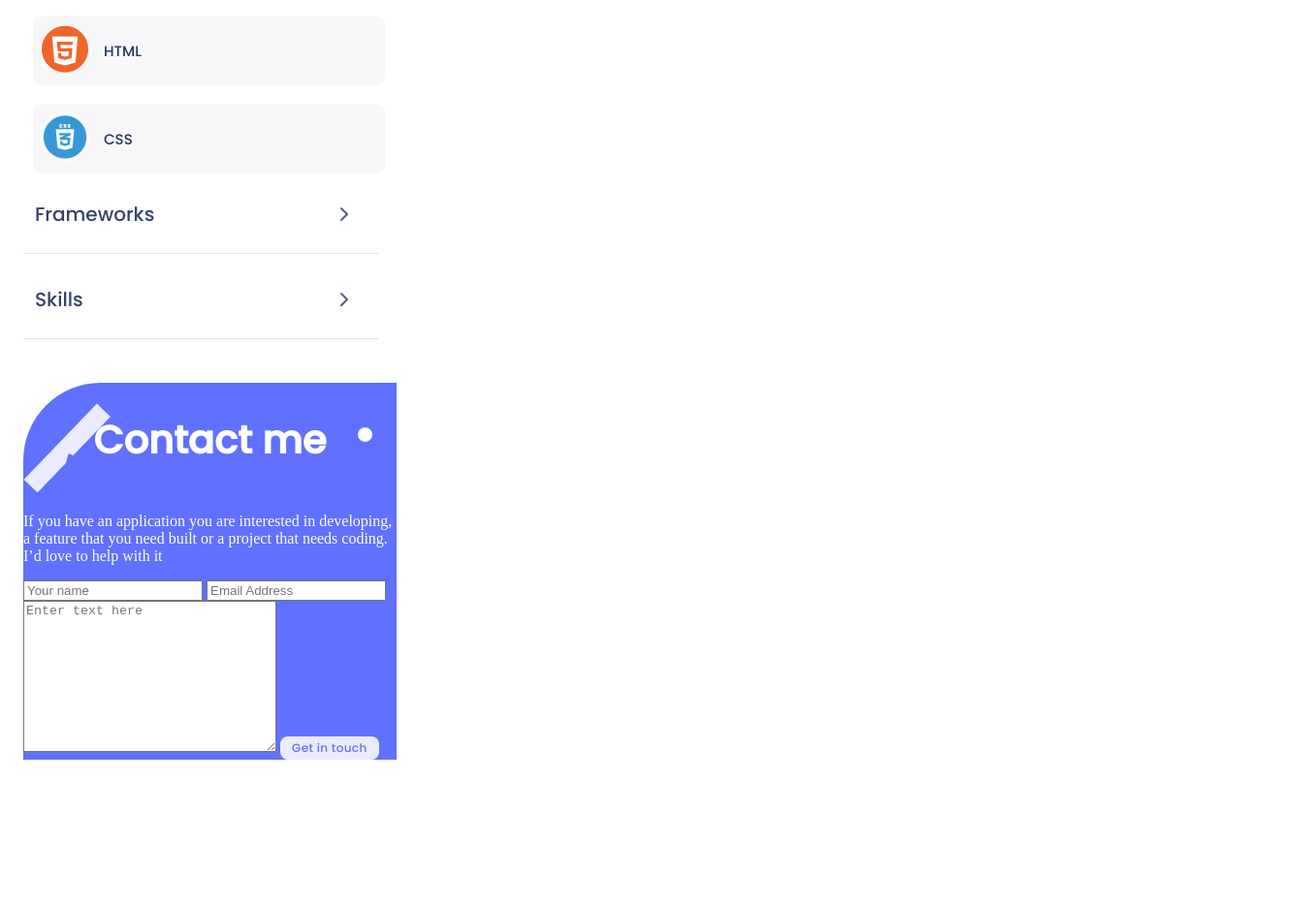
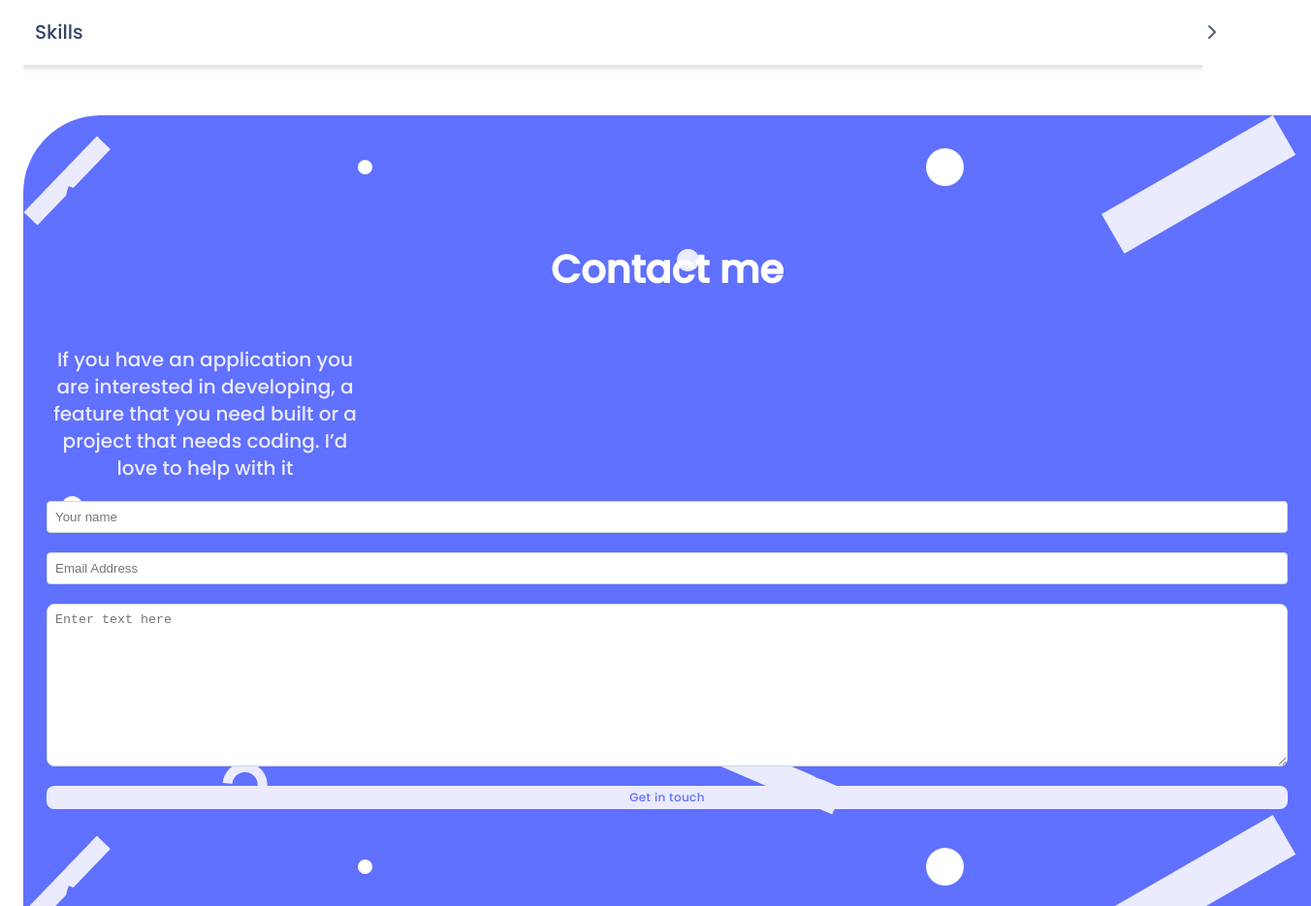
Before and after one commit to shaaibu7/Portfolio-project, a website: page index.html in a window 1280 px wide. Shown: the part 4009-4944 px from the top of the page at 97% size, 1352 px wide, since content can reach past the window. Before the commit the page ends 4793 px from the top, so only its background shows below. Drawn offline with Linux system fonts and the light colour scheme.

Commit message:
Add styling to the input fields for contact form

```diff
--- a/style.css
+++ b/style.css
@@ -2,10 +2,13 @@
 
 body {
   margin: 0;
+  padding: 0;
+  box-sizing: border-box;
+  width: 100%;
 }
 
 #wrapper {
-  width: 385px;
+  width: 100vw;
   background-image: url("images/Header-bg.png");
   background-repeat: no-repeat;
   background-size: contain;
@@ -345,25 +348,63 @@ button:disabled {
   background-size: contain;
 }
 
+#form-area {
+  background-color: white;
+}
+
 #form-section {
   background-image: url("images/Header-bg.png");
-  background-color: #6070FF;
+  background-color: #6070ff;
   color: #ffffff;
   display: flex;
   flex-direction: column;
   border-top-left-radius: 80px;
   overflow: hidden;
-}
-
-#form-area {
-  background-color: white;
+  padding: 100px 24px;
+  width: 100%;
 }
 
 .form-heading {
-  font-family: 'Poppins';
+  font-family: "Poppins";
   font-style: normal;
   font-weight: 700;
   font-size: 40px;
   line-height: 52px;
   text-align: center;
 }
+
+.form-text {
+  font-family: "Poppins";
+  font-style: normal;
+  font-weight: 400;
+  font-size: 20px;
+  line-height: 28px;
+  text-align: center;
+  max-width: 327px;
+  color: #ebebff;
+}
+
+form {
+  display: flex;
+  flex-direction: column;
+  gap: 20px;
+}
+
+input[type="text"] {
+  padding: 8px;
+  border-radius: 4px;
+  border: none;
+  border: 1px solid #cfd8dc;
+}
+input[type="email"] {
+  padding: 8px;
+  border-radius: 4px;
+  border: none;
+  border: 1px solid #cfd8dc;
+}
+
+textarea {
+  border: 1px solid #cfd8dc;
+  border-radius: 8px;
+  padding: 8px;
+}
```
